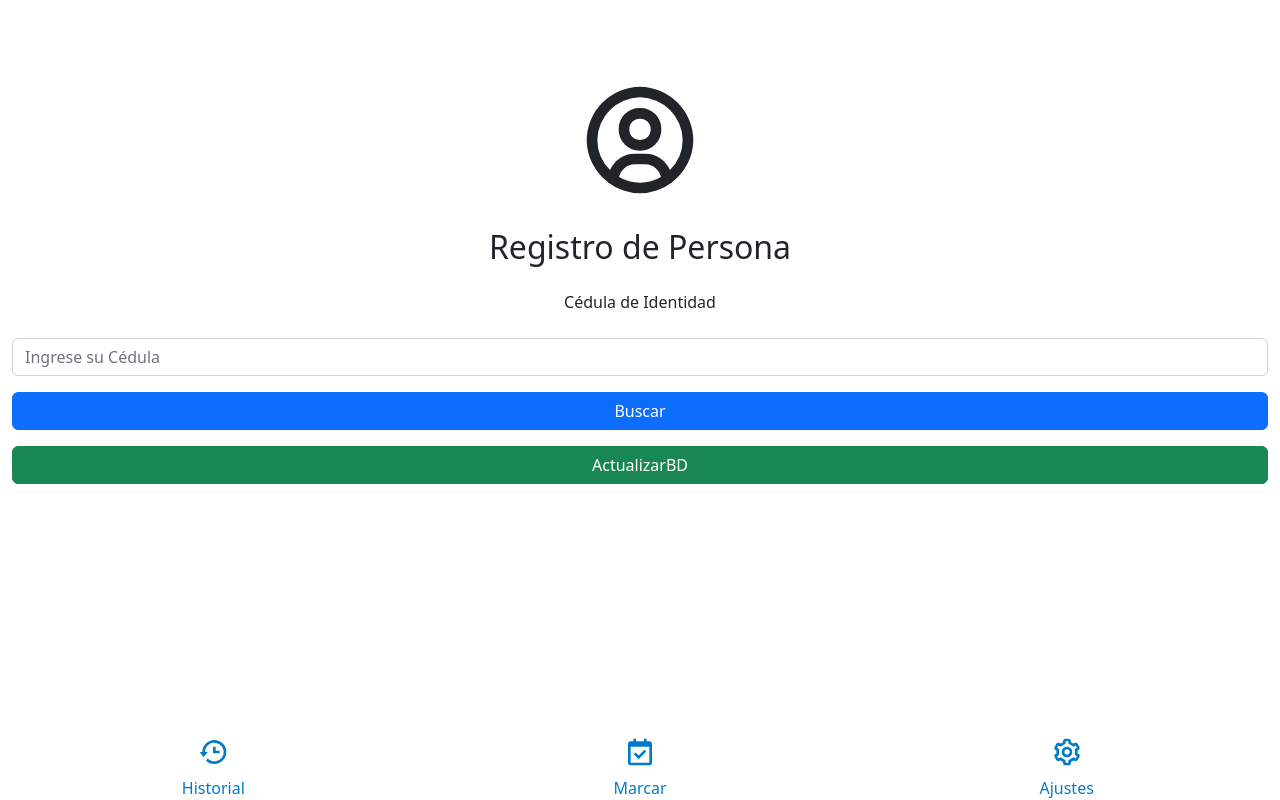
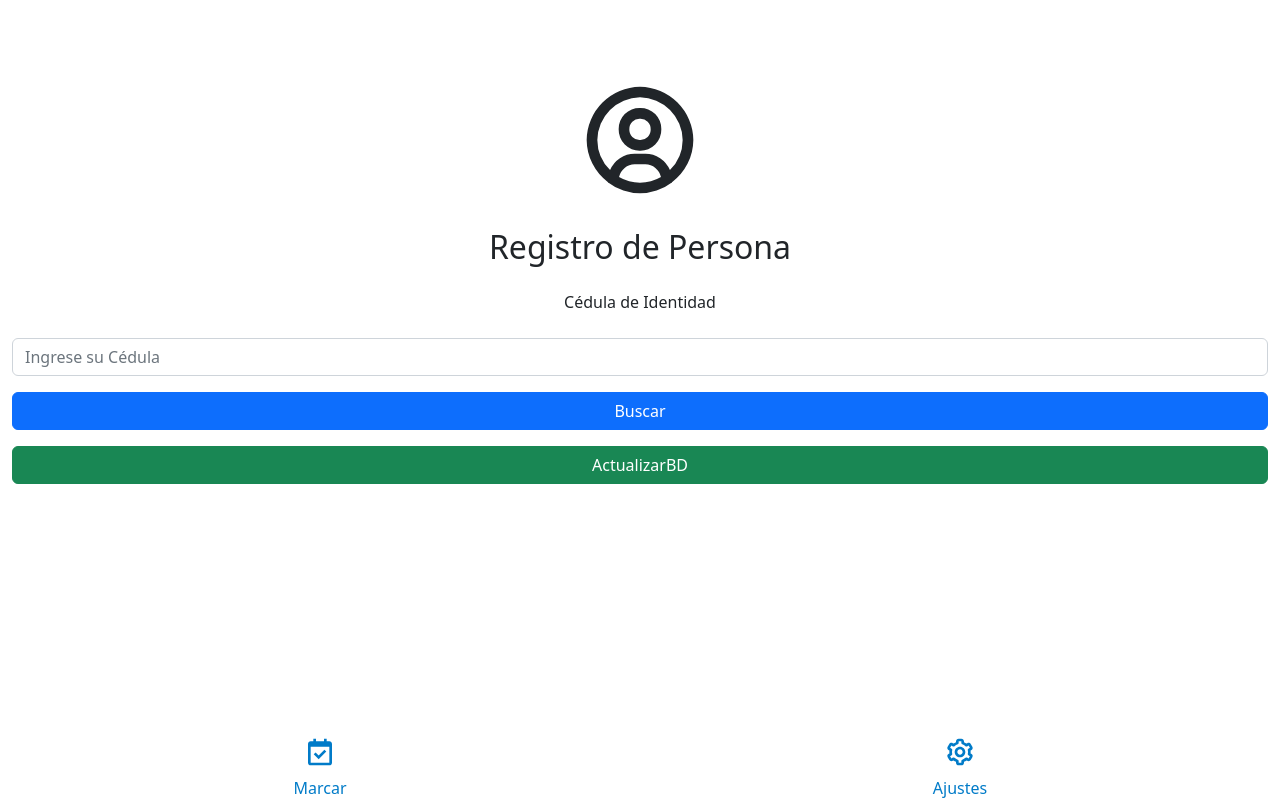
Before and after one commit to AlbertV99/app-marcacionv, a React (Vite) app: page / in a window 1280 px wide. Built offline with nearby package versions, Linux system fonts and the light colour scheme.

Commit message:
Se cambia la modalidad de la aplicacion para multiple marcacion.

```diff
--- a/src/App.jsx
+++ b/src/App.jsx
@@ -4,18 +4,22 @@ import 'bootstrap/dist/css/bootstrap.css';
 import viteLogo from '/vite.svg'
 import './App.css'
 import RegistroApp from './paginas/Registro.jsx'
+import MultipleRegistro from './paginas/MultipleRegistro.jsx'
 import CargarHora from './paginas/CargarHora.jsx'
-import MenuInferior from './components/menuInf'
+// import MenuInferior from './components/menuInf'
+import MenuInferiorMultiple from './components/menuInfMultiple'
 import {Container,Navbar} from 'react-bootstrap';
 import { Outlet } from "react-router-dom";
 
 function App() {
 
+
     return (
         <>
             <Outlet></Outlet>
             <Navbar fixed="bottom" style={{position:'fixed',bottom:"0px",width:"100%",padding:"0px"}}>
-                <MenuInferior></MenuInferior>
+                {/*<MenuInferior></MenuInferior>*/}
+                <MenuInferiorMultiple></MenuInferiorMultiple>
             </Navbar>
 
         </>
```
